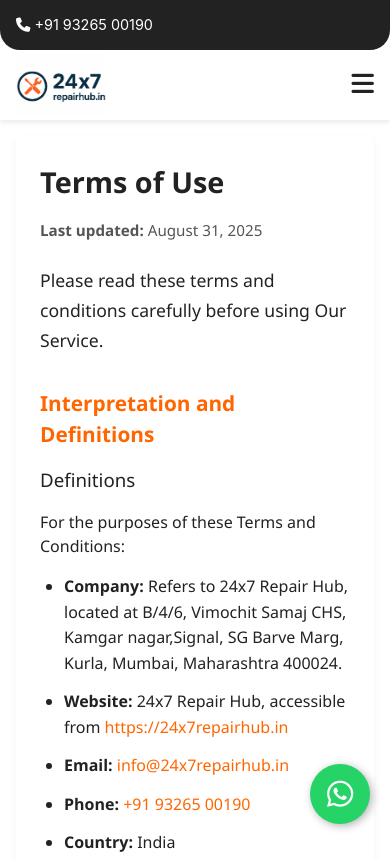
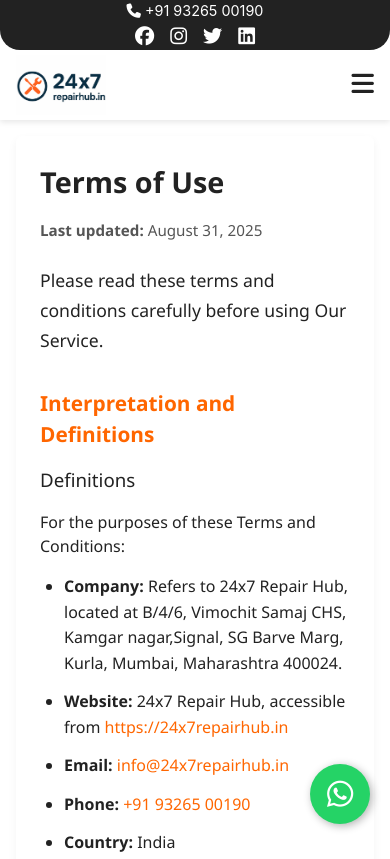
Before and after one commit to KishanSola104/24x7repairhub, a plain HTML site: page terms-of-use.html in a window 390 px wide. Shown: the top 859 px of the page. Drawn offline with Linux system fonts and the light colour scheme.

Commit message:
Add Links

```diff
--- a/css/details.css
+++ b/css/details.css
@@ -813,3 +813,44 @@
     font-size: 0.95rem;
   }
 }
+
+
+
+/* Right Links */
+
+.right-links ul {
+  list-style: none;
+  margin: 0;
+  padding: 0;
+  display: flex;
+  gap: 1rem;
+}
+
+.right-links li {
+  display: flex;
+  align-items: center;
+}
+
+.right-links a {
+  font-size: 1.2rem;
+  display: inline-block;
+  transition: transform 0.3s ease;
+}
+
+.right-links a:hover {
+  transform: scale(1.2);
+}
+
+/* Responsive  */
+@media (max-width: 768px) {
+  .sub-navbar {
+    flex-direction: column;
+    align-items: center;
+    text-align: center;
+  }
+
+  .right-links ul {
+    justify-content: center;
+    flex-wrap: wrap;
+  }
+}
--- a/css/privacy-policy.css
+++ b/css/privacy-policy.css
@@ -810,3 +810,44 @@
 html{
   scroll-behavior: smooth;
 }
+
+
+
+/* Right Links */
+
+.right-links ul {
+  list-style: none;
+  margin: 0;
+  padding: 0;
+  display: flex;
+  gap: 1rem;
+}
+
+.right-links li {
+  display: flex;
+  align-items: center;
+}
+
+.right-links a {
+  font-size: 1.2rem;
+  display: inline-block;
+  transition: transform 0.3s ease;
+}
+
+.right-links a:hover {
+  transform: scale(1.2);
+}
+
+/* Responsive  */
+@media (max-width: 768px) {
+  .sub-navbar {
+    flex-direction: column;
+    align-items: center;
+    text-align: center;
+  }
+
+  .right-links ul {
+    justify-content: center;
+    flex-wrap: wrap;
+  }
+}
--- a/css/responsive.css
+++ b/css/responsive.css
@@ -186,3 +186,44 @@
     display: block;
   }
 }
+
+
+
+/* Right Links */
+
+.right-links ul {
+  list-style: none;
+  margin: 0;
+  padding: 0;
+  display: flex;
+  gap: 1rem;
+}
+
+.right-links li {
+  display: flex;
+  align-items: center;
+}
+
+.right-links a {
+  font-size: 1.2rem;
+  display: inline-block;
+  transition: transform 0.3s ease;
+}
+
+.right-links a:hover {
+  transform: scale(1.2);
+}
+
+/* Responsive  */
+@media (max-width: 768px) {
+  .sub-navbar {
+    flex-direction: column;
+    align-items: center;
+    text-align: center;
+  }
+
+  .right-links ul {
+    justify-content: center;
+    flex-wrap: wrap;
+  }
+}
--- a/css/terms-of-use.css
+++ b/css/terms-of-use.css
@@ -796,3 +796,44 @@
     font-size: 1.3rem;
   }
 }
+
+
+
+/* Right Links */
+
+.right-links ul {
+  list-style: none;
+  margin: 0;
+  padding: 0;
+  display: flex;
+  gap: 1rem;
+}
+
+.right-links li {
+  display: flex;
+  align-items: center;
+}
+
+.right-links a {
+  font-size: 1.2rem;
+  display: inline-block;
+  transition: transform 0.3s ease;
+}
+
+.right-links a:hover {
+  transform: scale(1.2);
+}
+
+/* Responsive  */
+@media (max-width: 768px) {
+  .sub-navbar {
+    flex-direction: column;
+    align-items: center;
+    text-align: center;
+  }
+
+  .right-links ul {
+    justify-content: center;
+    flex-wrap: wrap;
+  }
+}
--- a/terms-of-use.html
+++ b/terms-of-use.html
@@ -34,6 +34,30 @@
                 <a href="tel:+919326500190" aria-label="Call 24x7 Repair Hub">+91 93265 00190</a>
             </div>
 
+             <nav class="right-links" aria-label="Social Media Links">
+    <ul>
+      <li>
+        <a href="https://facebook.com" target="_blank" aria-label="Visit us on Facebook">
+          <i class="fa-brands fa-facebook"></i>
+        </a>
+      </li>
+      <li>
+        <a href="https://instagram.com" target="_blank" aria-label="Visit us on Instagram">
+          <i class="fa-brands fa-instagram"></i>
+        </a>
+      </li>
+      <li>
+        <a href="https://twitter.com" target="_blank" aria-label="Visit us on Twitter">
+          <i class="fa-brands fa-twitter"></i>
+        </a>
+      </li>
+      <li>
+        <a href="https://linkedin.com" target="_blank" aria-label="Visit us on LinkedIn">
+          <i class="fa-brands fa-linkedin"></i>
+        </a>
+      </li>
+    </ul>
+  </nav>
 
         </div>
 
```
Also changed, not shown: details.html (+24 -0 lines), privacy-policy.html (+24 -0 lines).
